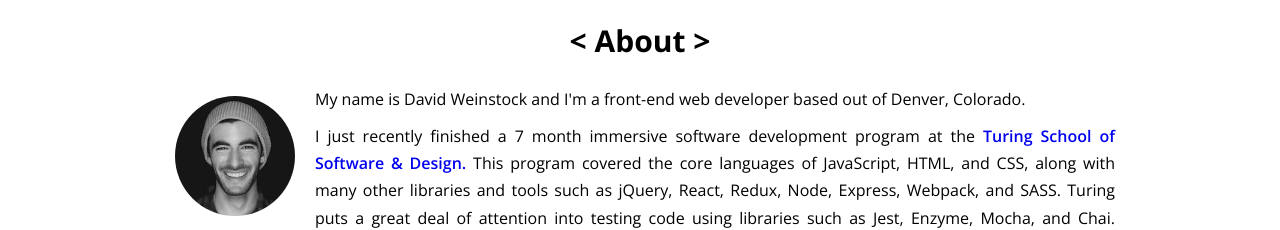
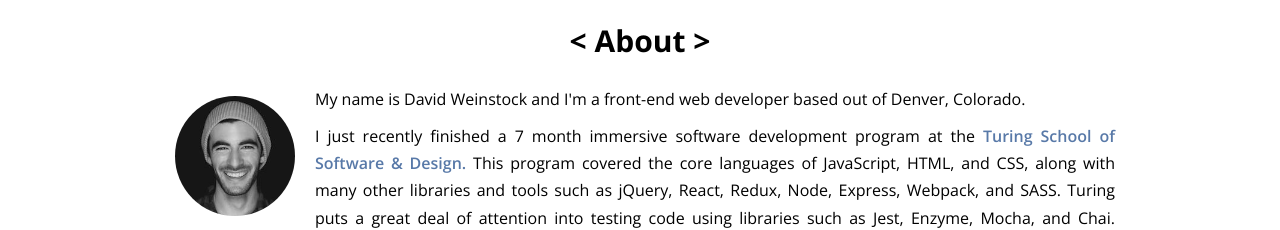
Before and after one commit to dstock48/portfolio, a React (Create React App) app: page / in a window 1280 px wide. Shown: the part 860-1090 px from the top of the page. Built offline with nearby package versions, Linux system fonts and the light colour scheme; a web font is replaced by a local one.

Commit message:
color changes

```diff
--- a/src/components/About/About.css
+++ b/src/components/About/About.css
@@ -16,6 +16,7 @@
   font-weight: 600;
   text-decoration: none;
   border-bottom: 2px solid transparent;
+  color: rgba(88, 121, 168, 1);
   transition: 200ms;
 }
 
--- a/src/index.css
+++ b/src/index.css
@@ -14,7 +14,7 @@ body {
   margin: 0;
   padding: 0 0 80px;
   font-family: 'Open Sans', sans-serif;
-  background-color: rgba(88, 121, 168, 1);
+  background-color: rgba(57,101,164,1);
 }
 
 .section-heading {
```
